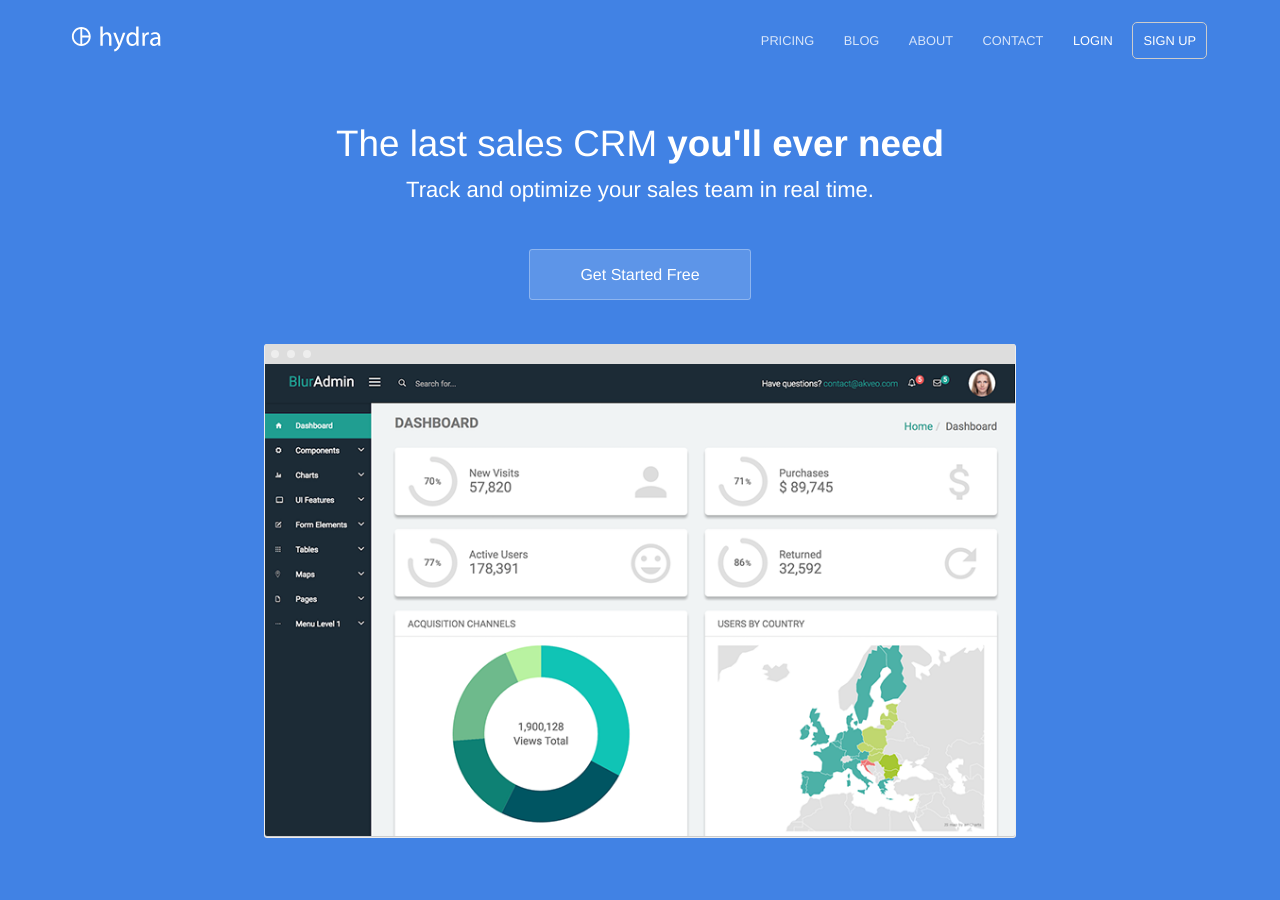
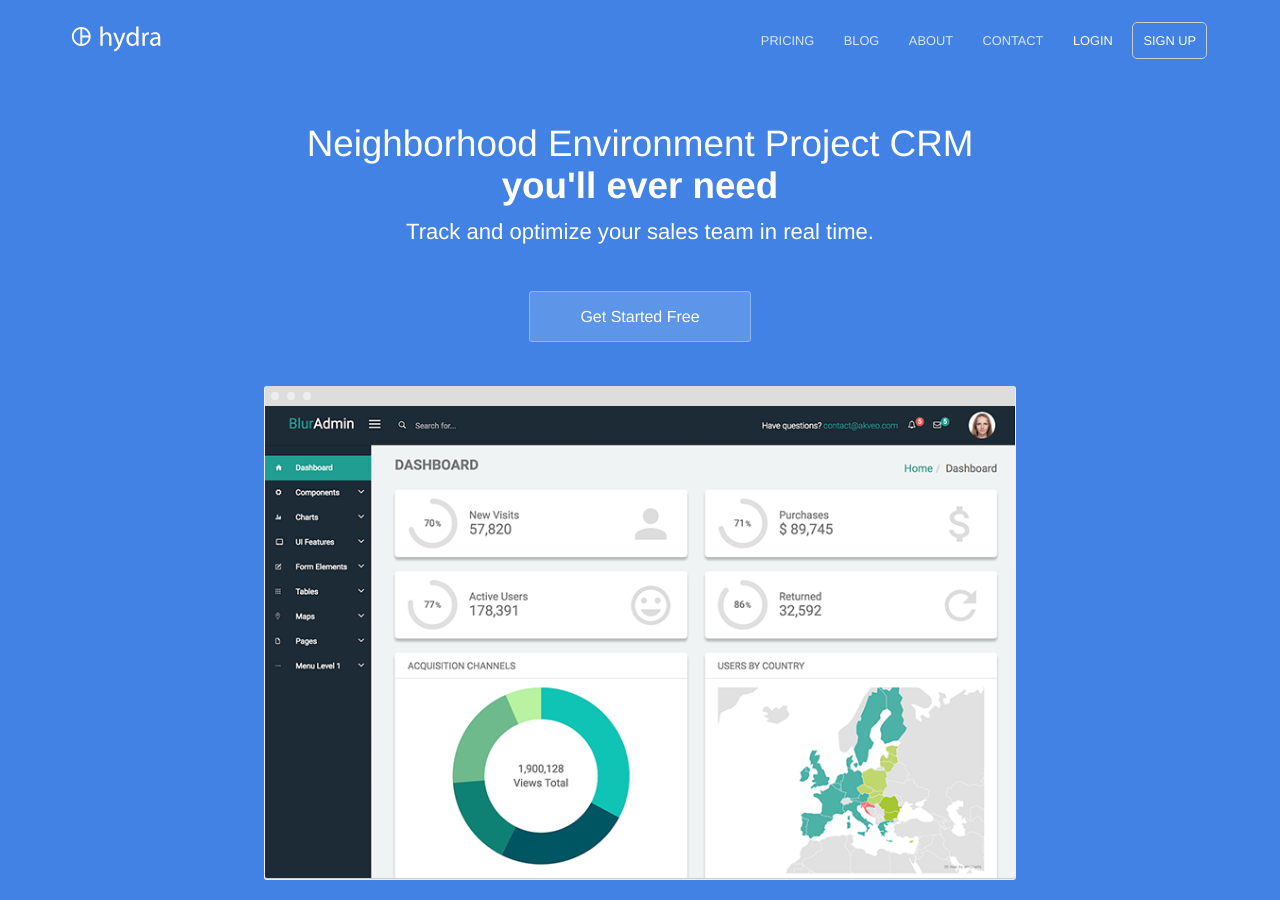
Before and after one commit to sjaesuh/PPP_website, a Jekyll site: the page built from index.html, in a window 1280 px wide and 900 px high. Built offline with Jekyll 4.4.1, drawn with Linux system fonts in a browser that asks for light colours.

Commit message:
change text

```diff
--- a/index.html
+++ b/index.html
@@ -4,7 +4,7 @@ description: Track and optimize your sales team in real time
 ---
 <section class="hero">
 	<div class="text-container">
-		<h1 class="editable">The last sales CRM <strong>you'll ever need</strong></h1>
+		<h1 class="editable">Neighborhood Environment Project CRM <strong>you'll ever need</strong></h1>
 		<p class="subtext editable">Track and optimize your sales team in real time.</p>
 		<div class="cta button alt"><a href="{{ site.baseurl }}/contact/">Get Started Free</a></div>
 		<div>
```
